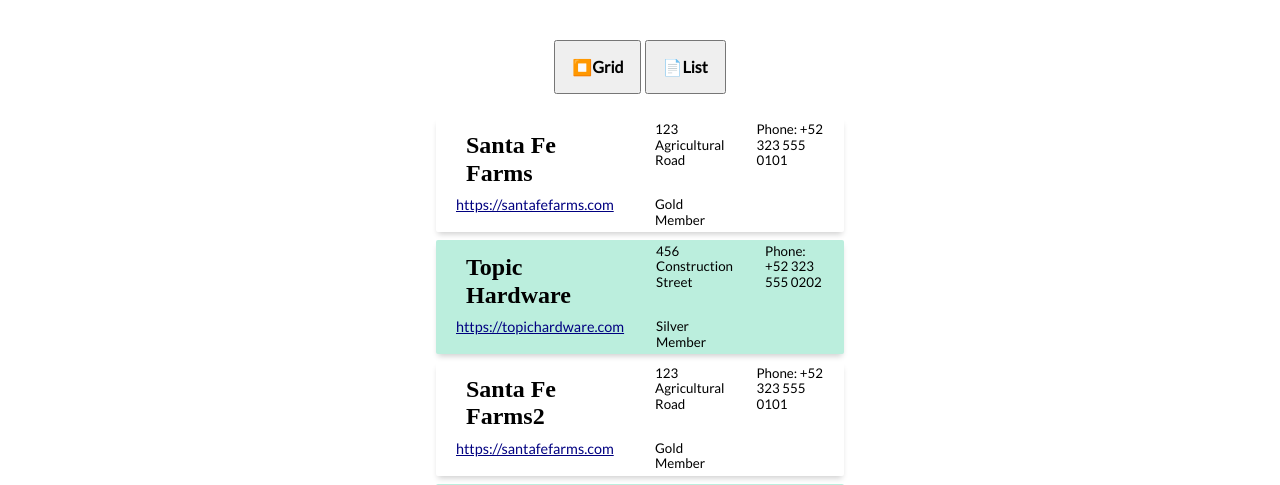
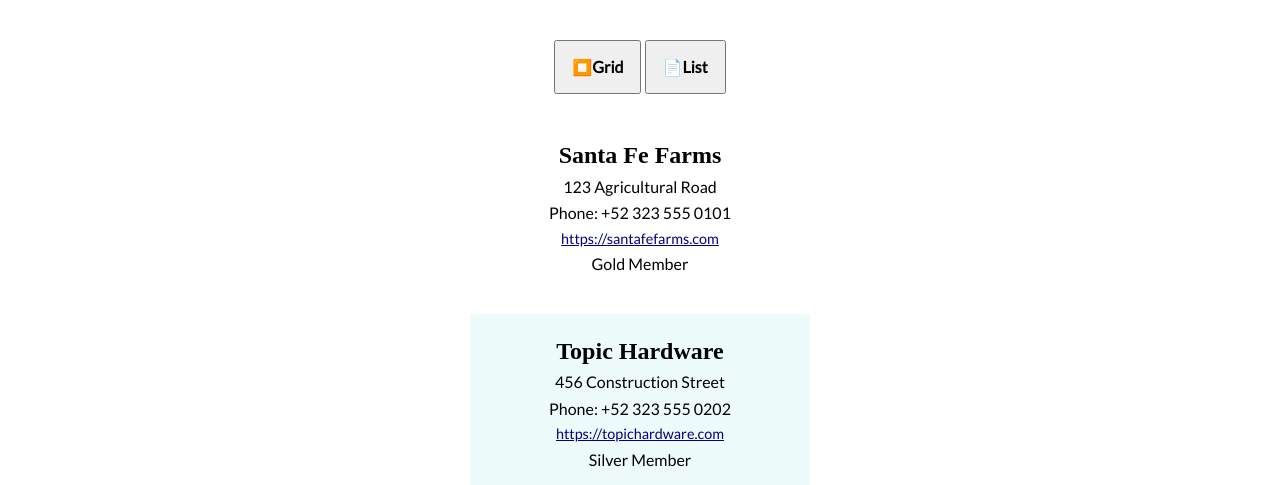
Before and after one commit to lantoniomxnusd/wdd230, a plain HTML site: page chamber/directory.html in a window 1280 px wide. Both pictures are taken after a click on the button "📄List". Shown: the part 273-758 px from the top of the page. Drawn offline with Linux system fonts and the light colour scheme.

Commit message:
styling finished

```diff
--- a/chamber/styles/base.css
+++ b/chamber/styles/base.css
@@ -235,15 +235,17 @@ Week 05 Directory */
 
 
 .card {
-    border-radius: 2px;
     padding: 1rem;
     overflow: hidden;
     padding: 20px;
     font-family: var(--font-paragraph);
     max-width: 400px;
     transition: transform 0.2s ease-in-out;
-    box-shadow: 0 4px 6px -2px rgba(0, 0, 0, 0.2);
+}
 
+.grid .card {
+    box-shadow: 0 4px 6px 2px rgba(0, 0, 0, 0.2);
+    border-radius: 2px;
 }
 
 .grid {
@@ -266,17 +268,17 @@ Week 05 Directory */
 .list {
 	display: flex;
 	flex-direction: column;
+    width: 100%;
 }
 
 .list section {
 	display: grid;
-	grid-template-columns: 2fr 1fr 1fr;
-	margin: 0;
-	padding: 0.25rem;
+    grid-template-columns: repeat(auto-fill, minmax(300px, 1fr));
 }
 
 .list section > * {
-	margin: 0 1rem;
+	margin: 0 auto;
+    padding: 4px;
 }
 
 .list section img {
@@ -289,7 +291,7 @@ Week 05 Directory */
 }
 
 .list section:nth-child(even) {
-	background-color: #bed;
+	background-color:#edfbfa ;
 }
 
 section h2 {
@@ -301,7 +303,6 @@ section h3 {
 }
 
 section p {
-	font-size: smaller;
     font-family: var(--font-paragraph);
 }
 
```
Also changed, not shown: chamber/index.html (+1 -1 lines).
